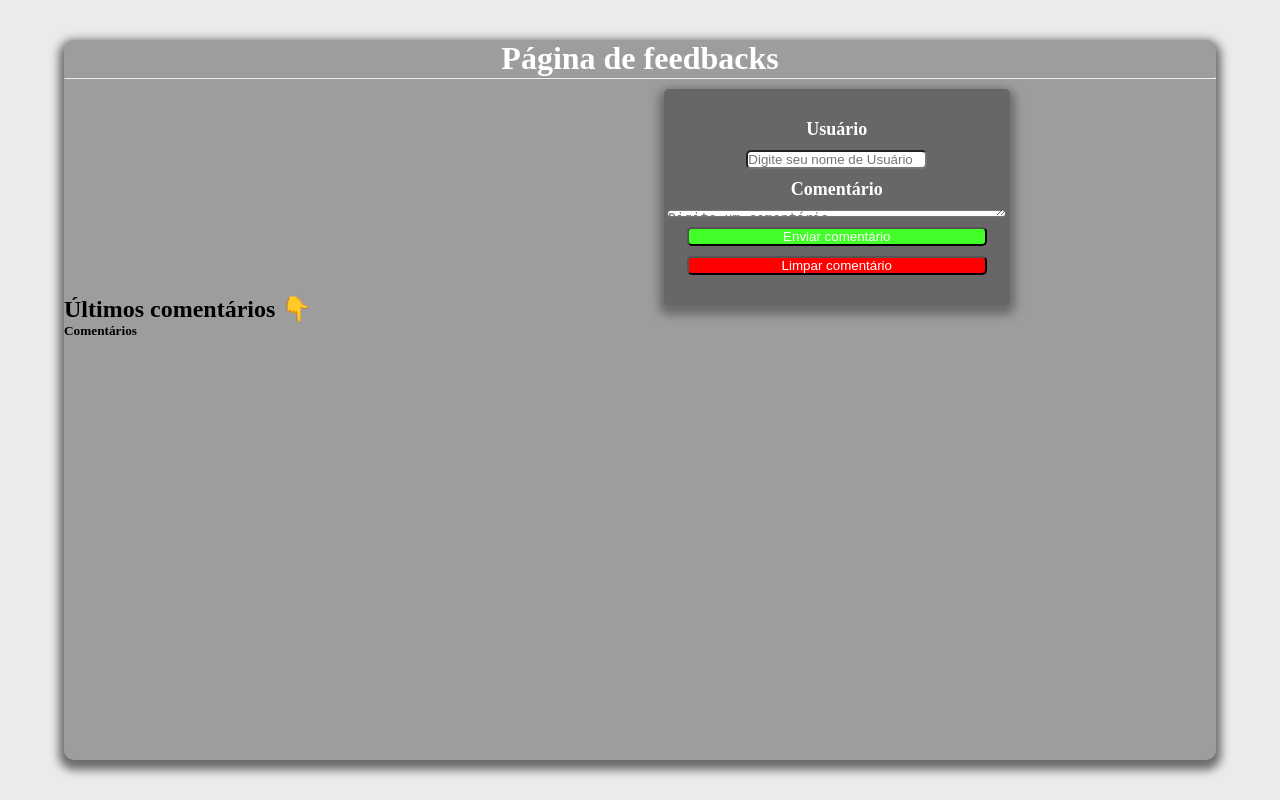
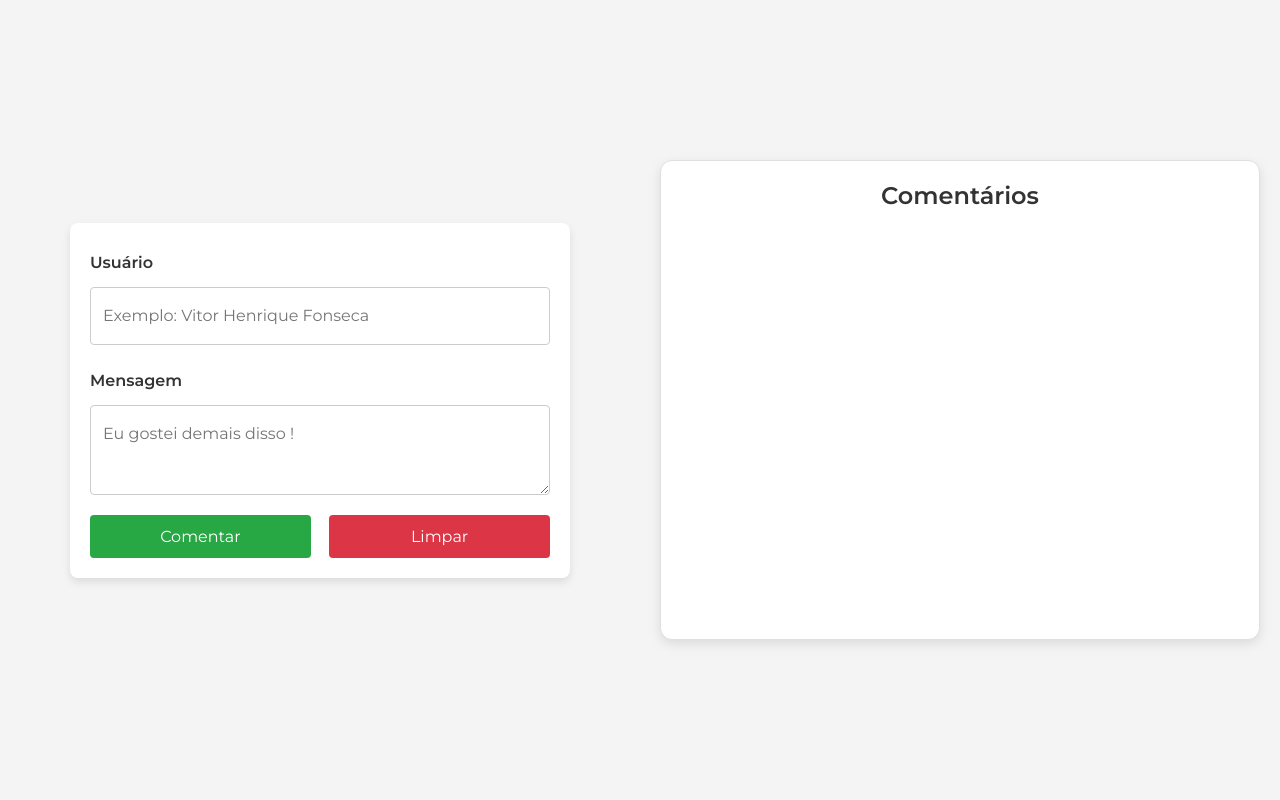
Before and after one commit to vitor-henri/feedbacks, a Flask app: page / in a window 1280 px wide. Run offline with Flask 3, Linux system fonts and the light colour scheme; data that the repository does not hold is empty.

Commit message:
Add: Apagar os comentarios

```diff
--- a/app.py
+++ b/app.py
@@ -14,7 +14,7 @@ def pag_main():
 
     return render_template("index.html", comentarios = comentarios)
 
-@app.route("/post/mensagem", methods=["POST"])
+@app.route("/post/comentarios", methods=["POST"])
 def post_mensagem():
     # capturando as informações do usuario
     nome_user = request.form.get("input_user")
@@ -32,4 +32,10 @@ def post_mensagem():
 
         return '<a href="/">Erro. Tente Novamente.</a>'
 
+@app.route("/delete/mensagem/<codigo>")
+def delete_mensagem(codigo):
+    Comment.deletar_mensagem(codigo)
+    return redirect("/")
+
+
 app.run(debug=True, host='0.0.0.0', port=8080)
--- a/model/coment_controller.py
+++ b/model/coment_controller.py
@@ -1,5 +1,6 @@
 from data.connection_controller import Connection
 from datetime import datetime
+
 class Comment:
 
     def create(name, comentario):
@@ -37,7 +38,7 @@ class Comment:
 
             cursor = conexao_db.cursor(dictionary=True)
 
-            cursor.execute('SELECT nome, data_hora, comentario FROM tb_comentarios')
+            cursor.execute('SELECT cod_comentario, nome, data_hora, comentario FROM tb_comentarios')
 
             comentarios_lista = cursor.fetchall()
 
@@ -49,3 +50,18 @@ class Comment:
         except:
 
             return []
+
+    def deletar_mensagem(codigo):
+        try:
+            conexao_db = Connection.create()
+
+            cursor = conexao_db.cursor()
+
+            cursor.execute('DELETE FROM tb_comentarios WHERE cod_comentario = %s;', (codigo))
+
+            conexao_db.commit()
+
+            cursor.close()
+            conexao_db.close()
+        except:
+            return False
--- a/static/style/style.css
+++ b/static/style/style.css
@@ -1,88 +1,285 @@
-:root{
-    --cor-background: #eceaea;
-    --cor-background-feedbacks: #9e9d9d;
-    --title: #fff;
-    --background-form: #686666;
-}
+*
+{
+    /* Reset básico */
 
-*{
     margin: 0;
     padding: 0;
     box-sizing: border-box;
+
+    /* Fonte Padrão */
+
+    font-family: 'Montserrat', sans-serif;
 }
 
-.container-main{
+body
+{
     width: 100vw;
     height: 100vh;
+
+    background-color: #f4f4f4;
+
+    color: #333;
+}
+
+.main
+{
+    width: 100%;
+    height: 100%;
+
+    display: flex;
+    flex-flow: row nowrap;
+}
+
+/* Contêiner Principal */
+
+.main__section
+{
+    width: 50%;
+    min-height: 100vh;
+
     display: flex;
     justify-content: center;
     align-items: center;
-    background-color: var(--cor-background);
+
+    padding: 20px;
 }
 
-.container-main__feedbacks{
-    width: 90%;
-    height: 90%;
-    display: flex;
-    flex-direction: column;
-    background-color: var(--cor-background-feedbacks);
-    border-radius: 10px;
-    box-shadow: 0px 5px 10px 5px rgb(107, 106, 106);
+/* Formulário */
+
+.form
+{
+    width: 100%;
+    max-width: 500px;
+
+    padding: 20px;
+
+    border-radius: 8px;
+
+    background-color: #fff;
+
+    box-shadow: 0 4px 8px rgba(0, 0, 0, 0.1);
 }
 
-.title{
-    display: flex;
-    justify-content: center;
-    color: var(--title);
-    font-size: xx-large;
+/* Labels */
+
+.form__label
+{
+    display: block;
+
+    margin: 10px 0 15px 0;
+
+    font-size: 1rem;
     font-weight: 600;
 }
 
-.feedbacks__form{
-    background-color: var(--background-form);
-    width: 30%;
-    height: 30%;
+/* Input de Texto */
+
+.form__input,
+.form__textarea
+{
+    width: 100%;
+    max-height: 500px;
+
+    margin-bottom: 16px;
+
+    padding: 12px;
+
+    border: 1px solid #ccc;
+    border-radius: 4px;
+
+    font-size: 1rem;
+    line-height: 2em;
+
+    resize: vertical;
+}
+
+.form__input:focus,
+.form__textarea:focus
+{
+    border-color: #007bff;
+
+    outline: none;
+}
+
+/* Botões */
+
+.form__buttons
+{
+    display: flex;
+    justify-content: space-between;
+}
+
+.form__button
+{
+    width: 48%;
+
+    padding: 12px 20px;
+
+    border: none;
+    border-radius: 4px;
+
+    font-size: 1rem;
+
+    cursor: pointer;
+
+    transition: filter 0.3s;
+}
+
+.form__button--submit
+{
+    background-color: #28a745;
+    color: #fff;
+}
+
+.form__button--reset
+{
+    background-color: #dc3545;
+    color: #fff;
+}
+
+.form__button--submit:hover,
+.form__button--reset:hover
+{
+    filter: brightness(0.9);
+}
+
+/* Comentários */
+
+.comments-container
+{
+    width: 600px;
+    height: 60vh;
+
+    padding: 20px 0;
+
+    border: 1px solid #e0e0e0;
+    border-radius: 12px;
+
+    background-color: #fff;
+
+    box-shadow: 0 4px 12px rgba(0, 0, 0, 0.1);
+
+    /* Adiciona barra de rolagem vertical quando necessário */
+
+    overflow-y: auto;
+}
+
+.comments__title
+{
+    margin-bottom: 20px;
+
+    text-align: center;
+
+    font-size: 1.5rem;
+    font-weight: 600;
+
+    color: #333;
+}
+
+.comments
+{
+    display: flex;
+    flex-flow: column wrap;
+    gap: 20px;
+
+    padding: 0 20px;
+}
+
+/* Comentário Individual */
+
+.comment
+{
+    display: flex;
+    flex-flow: column wrap;
+
+    padding: 15px 20px;
+
+    border: 1px solid #e0e0e0;
+    border-radius: 8px;
+
+    background-color: #f9f9f9;
+
+    box-shadow: 0 2px 8px rgba(0, 0, 0, 0.05);
+}
+
+.comment:hover
+{
+    border-color: #007bff;
+}
+
+.comment__header
+{
     display: flex;
     align-items: center;
-    flex-direction: column;
-    padding: 30px;
-    position: relative;
-    left: 600px;
-    top: 10px;
-    border-radius: 5px;
-    box-shadow: 0px 5px 10px 5px rgb(107, 106, 106);
-    gap: 10px;
+
+    margin-bottom: 15px;
 }
 
-.lbl-user, .lbl-coment{
-    color: var(--title);
-    font-size: large;
-    font-weight: 700;
+.comment__user
+{
+    font-weight: bold;
+    font-size: 18px;
 }
 
-.input-user, .input-coment{
-    border-radius: 5px;
+.comment__content
+{
+    margin-left: 10px;
+
+    font-size: 14px;
+    line-height: 1.5em;
+
+    color: #555;
 }
 
-.btn-send, .btn-clear{
-    color: white;
-    width: 300px;
-    height: 100px;
-    border-radius: 5px;
+.comment__footer
+{
+    margin-top: 15px;
+
+    text-align: right;
+
+    font-size: 11px;
+
+    color: #b4b4b4;
 }
 
-.btn-clear{
-    background-color: red;
+/* Responsividade */
+
+@media (max-width: 768px)
+{
+    .form
+    {
+        padding: 15px;
     }
 
-.btn-send{
-    background-color: rgb(66, 255, 41);
+    .form__input,
+    .form__textarea
+    {
+        padding: 10px;
     }
 
-.btn-send:hover{
-    background-color: rgb(50, 192, 31);
+    .form__buttons
+    {
+        flex-direction: column;
     }
 
-.btn-clear:hover{
-    background-color: rgb(167, 4, 4);
+    .form__button
+    {
+        width: 100%;
+        margin-bottom: 10px;
     }
+
+    .form__button--reset
+    {
+        margin-bottom: 0;
+    }
+
+    .comments
+    {
+        padding: 15px;
+    }
+
+    .comment
+    {
+        padding: 12px 20px;
+    }
+}
--- a/templates/index.html
+++ b/templates/index.html
@@ -1,38 +1,47 @@
-<!-- Dev by Vitor -->
 <!DOCTYPE html>
-<html lang="pt-BR">
+<html lang="pt-br">
+
 <head>
+
     <meta charset="UTF-8">
-    <meta http-equiv="X-UA-Compatible" content="IE=edge">
     <meta name="viewport" content="width=device-width, initial-scale=1.0">
-    <title>Página de feedbacks</title>
-    <!-- usando o jinja para poder formatar com o css e python -->
-    <link rel="stylesheet" href="{{ url_for('static', filename='style/style.css') }}">
+    <title>Feedbacks</title>
+
+    <!-- Montserrat Font - Google CDN -->
+
+    <link rel="preconnect" href="https://fonts.googleapis.com">
+    <link rel="preconnect" href="https://fonts.gstatic.com" crossorigin>
+    <link href="https://fonts.googleapis.com/css2?family=Montserrat:ital,wght@0,100..900;1,100..900&display=swap" rel="stylesheet">
+
+    <!-- Estilização da página -->
+
+    <link rel="stylesheet" href="{{ url_for('static', filename='style/style.css') }}" />
+
 </head>
+
 <body>
-    <section class="container-main">
-        <section class="container-main__feedbacks">
-            <!-- titulo -->
-            <h1 class="title">Página de feedbacks</h1>
-            <hr>
-            <!-- formulario -->
-            <form action="/post/mensagem" class="feedbacks__form" method="post">
 
-                <!-- campo usuario -->
-                <label for="input_user" class="lbl-user">Usuário</label>
-                <input type="text" name="input_user" id="input_user" placeholder="Digite seu nome de Usuário" class="input-user" required>
+    <main class="main">
 
-                <!-- campo comentario -->
-                <label for="input_comentario" class="lbl-coment">Comentário</label>
-                <textarea name="input_comentario" id="input_comentario" cols="40" rows="15" placeholder="Digite um comentário" class="input-coment" required></textarea>
+        <div class="main__section main__section--form">
 
-                <!-- botao -->
-                <button type="submit" class="btn-send">Enviar comentário</button>
-                <button class="btn-clear" type="reset">Limpar comentário</button>
+            <form class="form" action="/post/comentarios" method="POST">
+
+                <label class="form__label" for="input_user">Usuário</label>
+                <input class="form__input" type="text" name="input_user" placeholder="Exemplo: Vitor Henrique Fonseca" maxlength="150" required>
+
+                <label class="form__label" for="input_message">Mensagem</label>
+                <textarea class="form__textarea" name="input_message" placeholder="Eu gostei demais disso !" required></textarea>
+
+                <div class="form__buttons">
+                    <button class="form__button form__button--submit" type="submit">Comentar</button>
+                    <button class="form__button form__button--reset" type="reset">Limpar</button>
+                </div>
+
             </form>
 
-            <section class="container-main__history">
-                <h2 class="subtitle">Últimos comentários 👇</h2>
+        </div>
+
         <div class="main__section main__section--comments">
 
             <section class="comments-container">
@@ -51,8 +60,27 @@
 
                         <main class="comment__content">
                             <p class="comment__message">{{ comentario.comentario }}</p>
-                                    <button class="commnet_delete">Deletar</button>
+                            <a href="/delete/mensagem/{{ comentario.cod_comentario }}">
+                                <button class="comment__deletar">
+                                    <figure>
+                                        <img src="../static/icon_delete.png" alt="deletar">
+                                    </figure>
+                                </button>
+                            </a>
                         </main>
+
+                        <div class="comment__buttons">
+                            <button class="comment__like">
+                                <figure>
+                                    <img src="../static/icon_like.png" alt="like">
+                                </figure>
+                            </button>
+                            <button class="comment__deslike">
+                                <figure>
+                                    <img src="../static/icon_deslike.png" alt="deslike">
+                                </figure>
+                            </button>
+                        </div>
 
                         <footer class="comment__footer">
                             {{ comentario.data_hora }}
@@ -68,8 +96,8 @@
 
         </div>
 
-            </section>
-        </section>
-    </section>
+    </main>
+
 </body>
+
 </html>
```
Also changed, not shown: static/icon_delete.png (added), static/icon_deslike.png (added), static/icon_like.png (added). Lines whose indentation alone changed are shown as unchanged.
